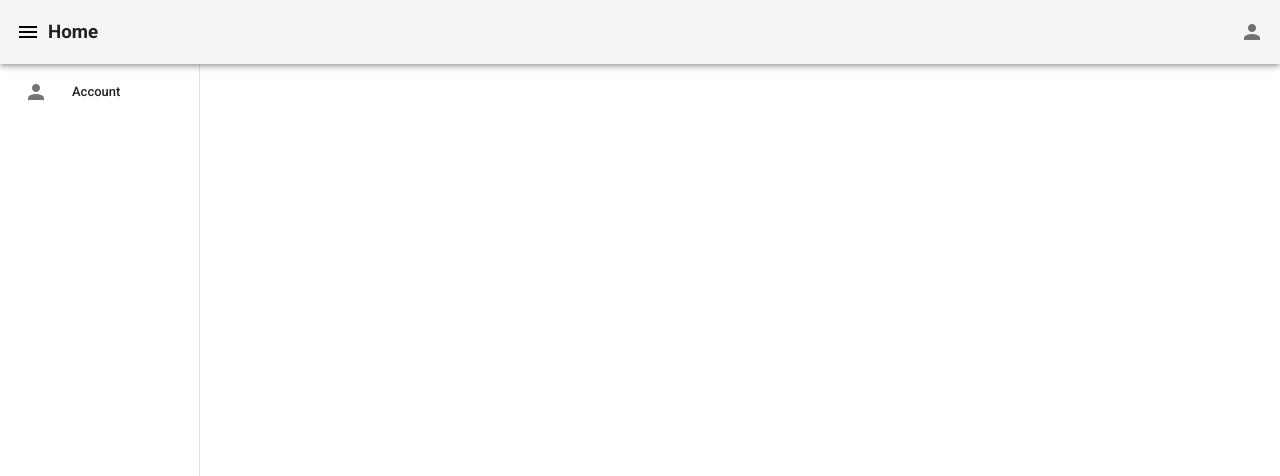
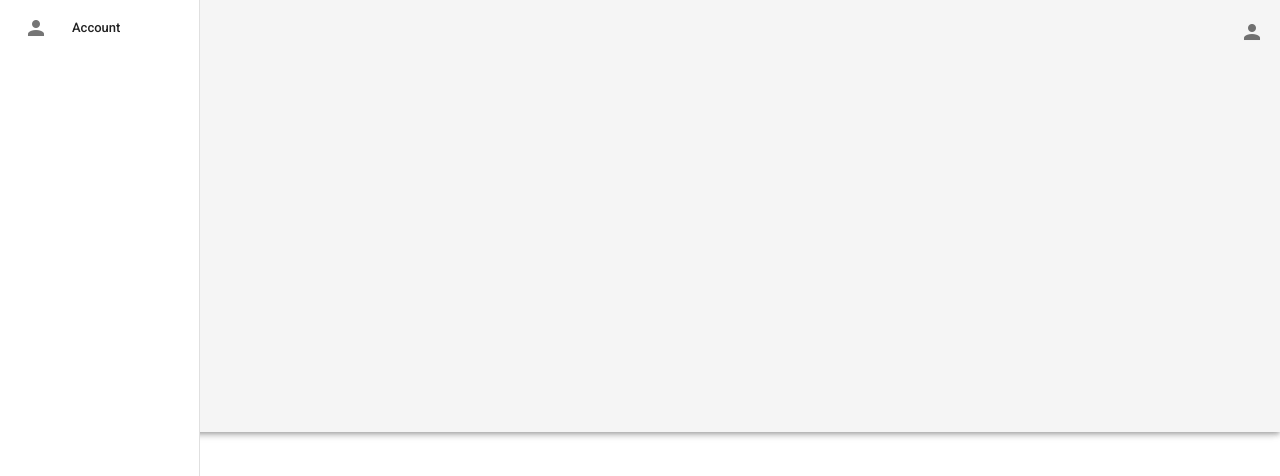
Before and after one commit to saminafshar/wgApp, a Vue app in the folder wg-ui/: page / in a window 1280 px wide. Shown: the top 476 px of the page. Built offline with nearby package versions, Linux system fonts and the light colour scheme.

Commit message:
habe app ganz toll verändert

```diff
--- a/wg-ui/src/App.vue
+++ b/wg-ui/src/App.vue
@@ -2,7 +2,7 @@
     <v-app>
         <v-app-bar
                 clipped-left
-                app
+                apppekeke
         >
             <v-icon color="black" @click="navDrawer = !navDrawer">mdi-menu</v-icon>
             <h3 class="ml-2">Home</h3>
```
